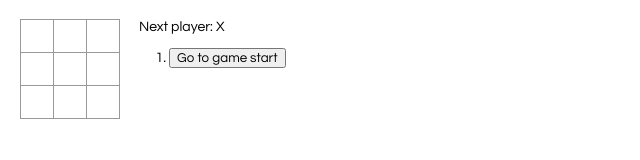
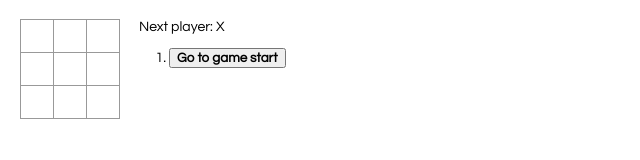
Before and after one commit to akaustav/react-tic-tac-toe, a React app: page / in a window 1280 px wide. Shown: the full height of the page, 0-640 px from the left. Built offline with nearby package versions, Linux system fonts and the light colour scheme.

Commit message:
Bold the currently selected item in the move list

```diff
--- a/src/index.css
+++ b/src/index.css
@@ -8,6 +8,7 @@ ol, ul {
 }
 
 button {
+  font-weight: inherit;
   font-family: inherit;
 }
 
@@ -50,6 +51,6 @@ button {
   margin-left: 20px;
 }
 
-.selected {
+.game-info .active {
   font-weight: bold;
 }
--- a/src/index.js
+++ b/src/index.js
@@ -106,9 +106,15 @@ class Game extends React.Component {
       const desc = move ?
         `Go to move # ${move} at (col=${col}, row=${row})` :
         `Go to game start`;
+
+      const selectedMove = (move === this.state.stepNumber) ?
+        'active':
+        null;
+
       return (
         <li key={move}>
           <button
+            className={selectedMove}
             onClick={() => this.jumpTo(move)}>
             {desc}
           </button>
```
